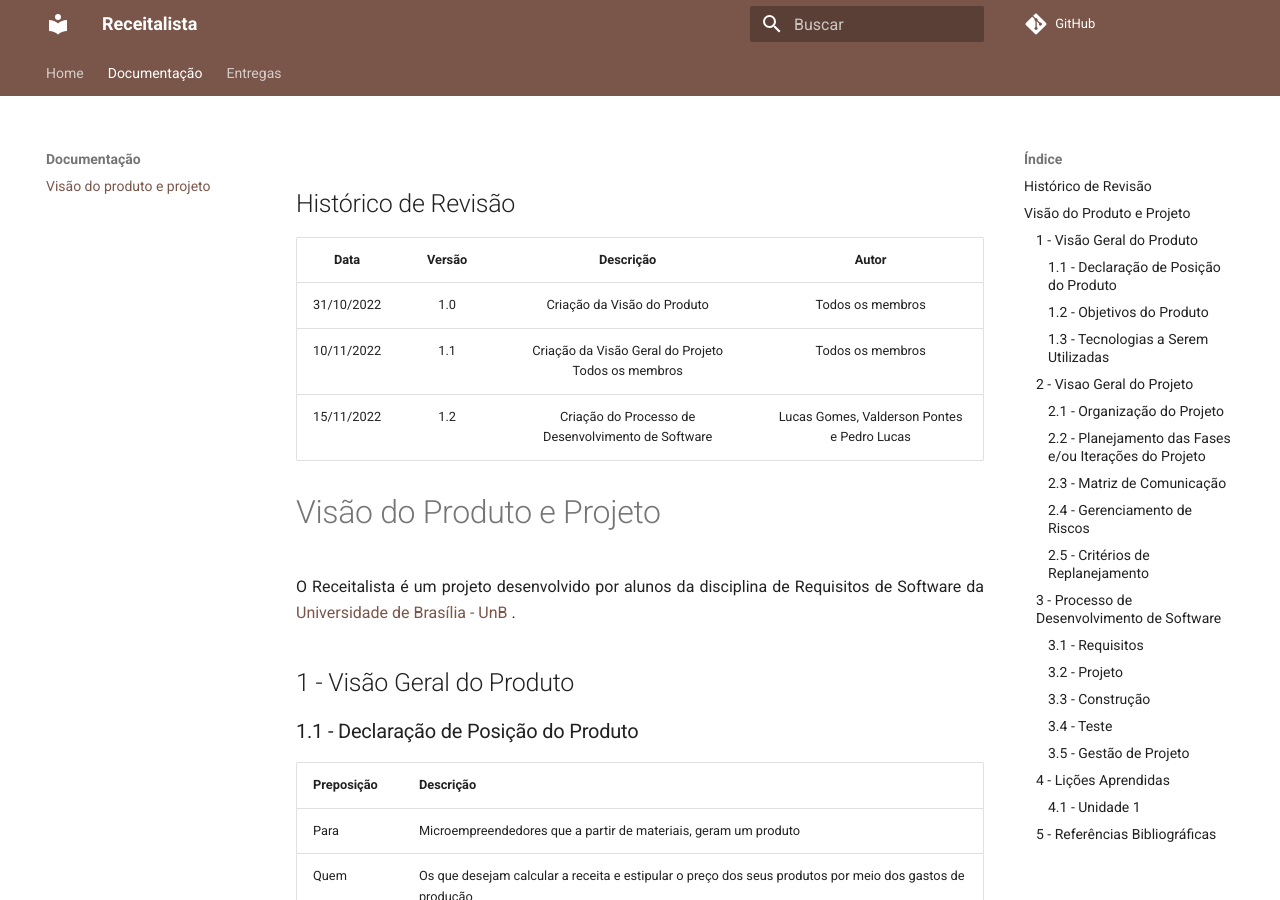
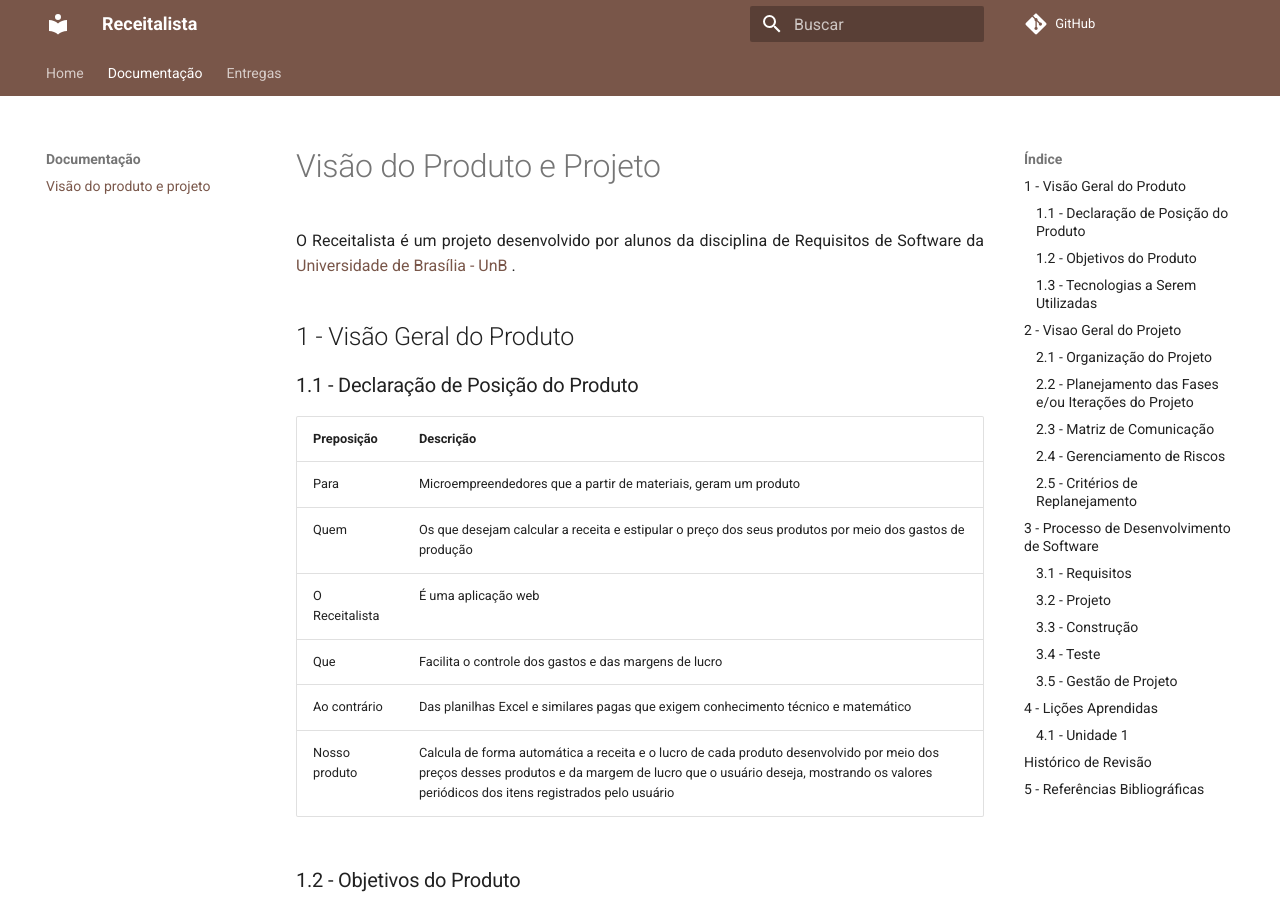
Before and after one commit to mdsreq-fga-unb/2022.2-Receitalista, an MkDocs documentation site: the page built from docs/visao-produto.md, in a window 1280 px wide and 900 px high. Built offline with MkDocs 1.6.1 and Material for MkDocs 9.7.7, drawn with Linux system fonts in a browser that asks for light colours; comment, search, counter and statistics services are not loaded; some of the changed text lies outside the part shown.

Commit message:
Histórico de revisão embaixo

```diff
--- a/docs/visao-produto.md
+++ b/docs/visao-produto.md
@@ -1,12 +1,3 @@
-## Histórico de Revisão
-|Data|Versão|Descrição|Autor|
-|:-----:|:------:|:------:|:------:|
-| 31/10/2022 | 1.0 | Criação da Visão do Produto | Todos os membros |
-| 10/11/2022 | 1.1 | Criação da Visão Geral do Projeto Todos os membros | Todos os membros |
-| 15/11/2022 | 1.2 | Criação do Processo de Desenvolvimento de Software | Lucas Gomes, Valderson Pontes e Pedro Lucas |
-
-
-
 # Visão do Produto e Projeto
 
 <p align="justify">
```
Also changed, not shown: other parts of docs/visao-produto.md (+7 -0 lines).
